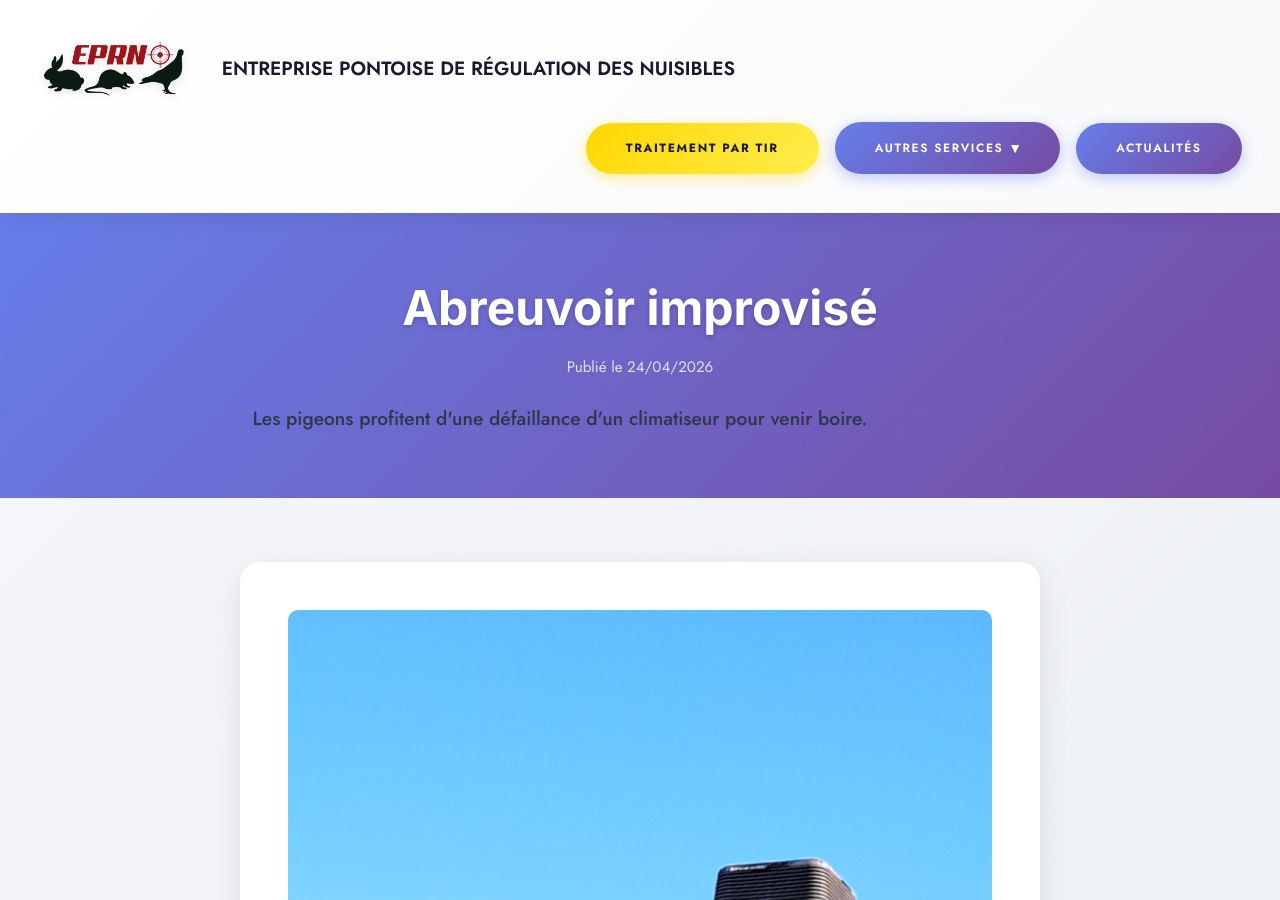
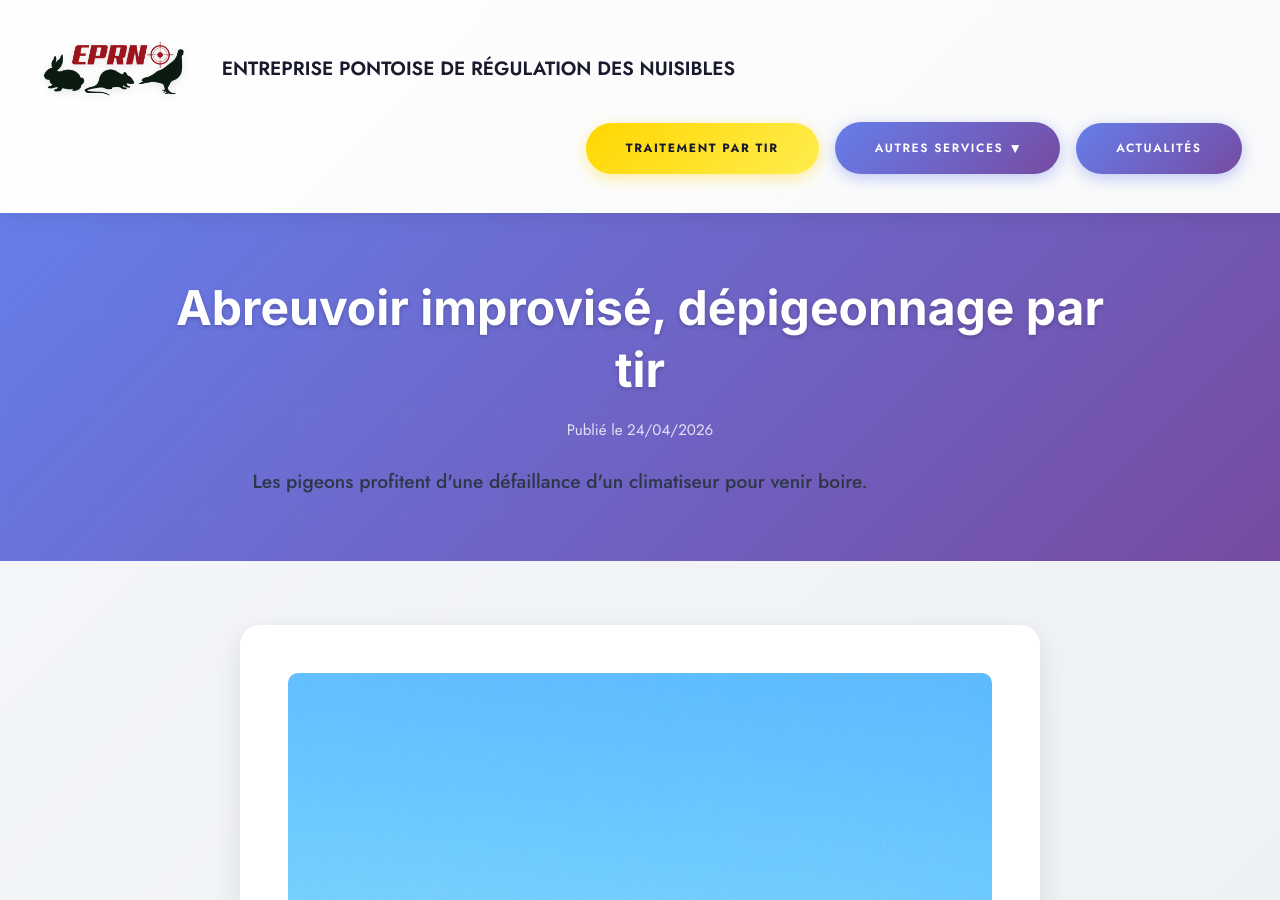
Before and after one commit to TheDoubleJo/eprn, a Jekyll site: the page built from _posts/2026-04-24-abreuvoir-improvisé.md, in a window 1280 px wide and 900 px high. Built offline with Jekyll 4.4.1, drawn with Linux system fonts in a browser that asks for light colours.

Commit message:
Update Actualités “2026-04-24-abreuvoir-improvisé”

```diff
--- a/_posts/2026-04-24-abreuvoir-improvisé.md
+++ b/_posts/2026-04-24-abreuvoir-improvisé.md
@@ -1,6 +1,6 @@
 ---
 layout: post
-title: Abreuvoir improvisé
+title: Abreuvoir improvisé, dépigeonnage par tir
 description: Les pigeons profitent d'une défaillance d'un climatiseur pour venir boire.
 image: /images/uploads/Clim.jpg
 youtube_url: https://youtu.be/1khWsjW-7Rs?si=N52xcZ8C5lUrgeIK
```
